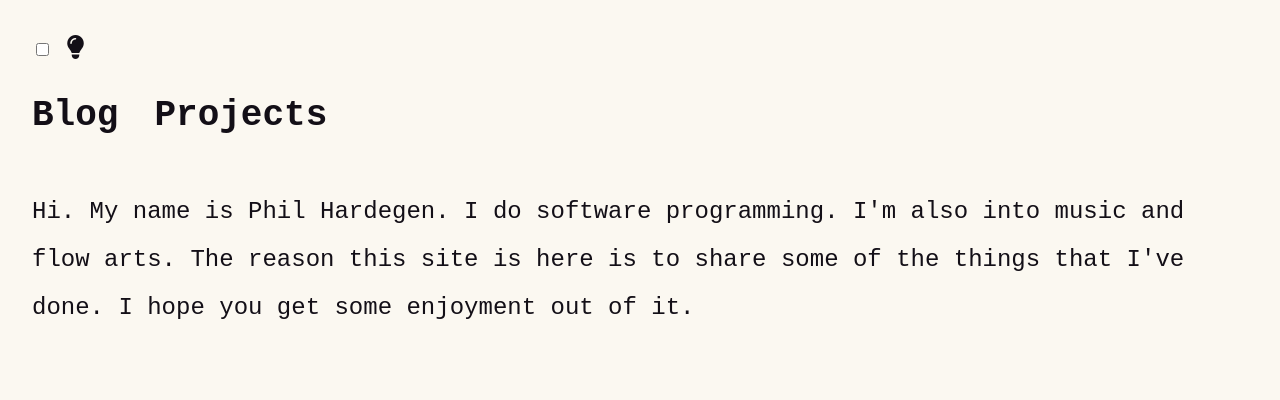
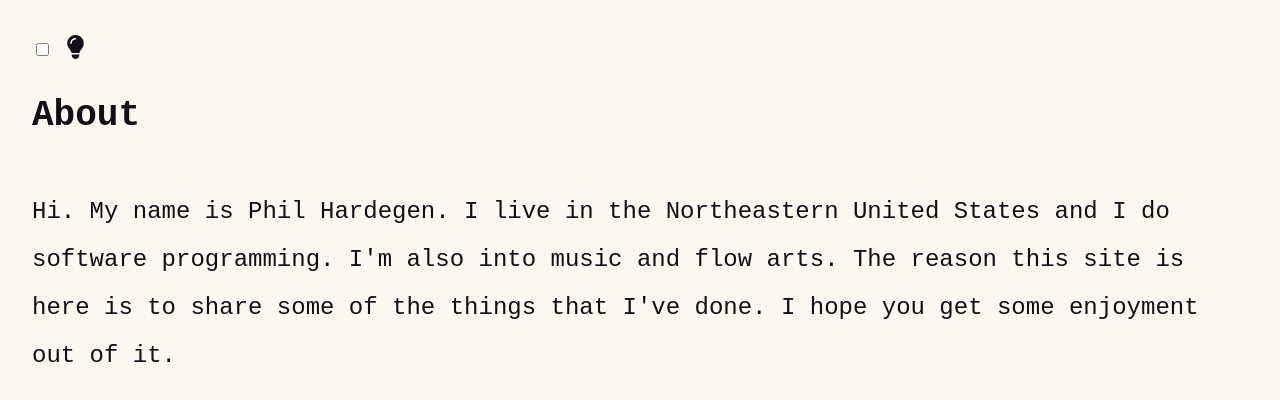
Before and after one commit to philhd/phil-site, a website: page public/index.html in a window 1280 px wide. Drawn offline with Linux system fonts and the light colour scheme.

Commit message:
disable stuff that isn't there yet

```diff
--- a/public/index.html
+++ b/public/index.html
@@ -21,12 +21,13 @@
         </label>
     </div>
     <div class="menu">
-        <h2 class="menu-item">Blog</h2>
-        <h2 class="menu-item">Projects</h2>
+        <h2 class="menu-item">About</h2>
+        <!-- <h2 class="menu-item">Blog</h2>
+        <h2 class="menu-item">Projects</h2> -->
         <!-- <h2 class="menu-item">Food</h2> -->
     </div>
     <p>
-        Hi. My name is Phil Hardegen. I do software programming. I'm also into music and flow arts. The reason this site is here is to share some of the things that I've done. I hope you get some enjoyment out of it.
+        Hi. My name is Phil Hardegen. I live in the Northeastern United States and I do software programming. I'm also into music and flow arts. The reason this site is here is to share some of the things that I've done. I hope you get some enjoyment out of it.
     </p>
 </body>
 
```
